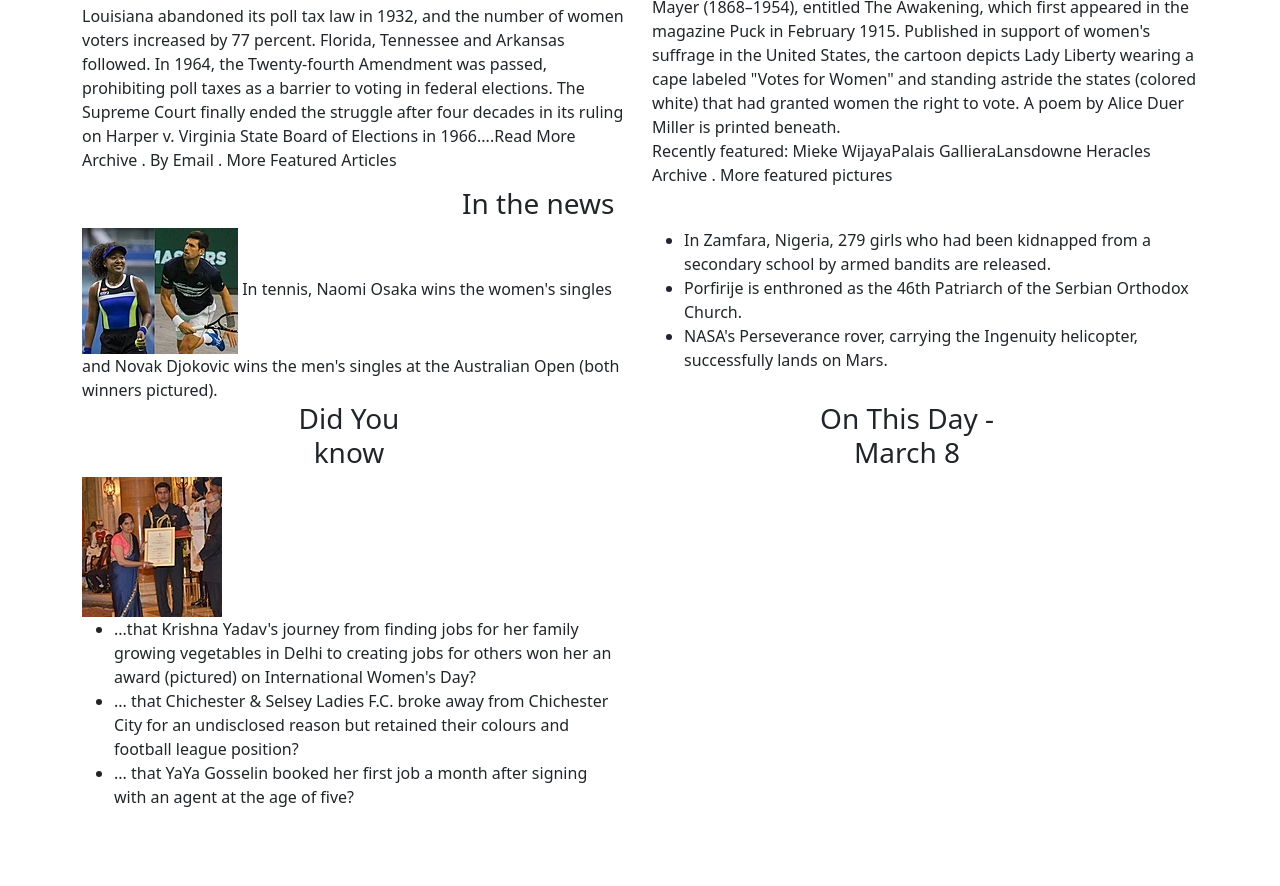
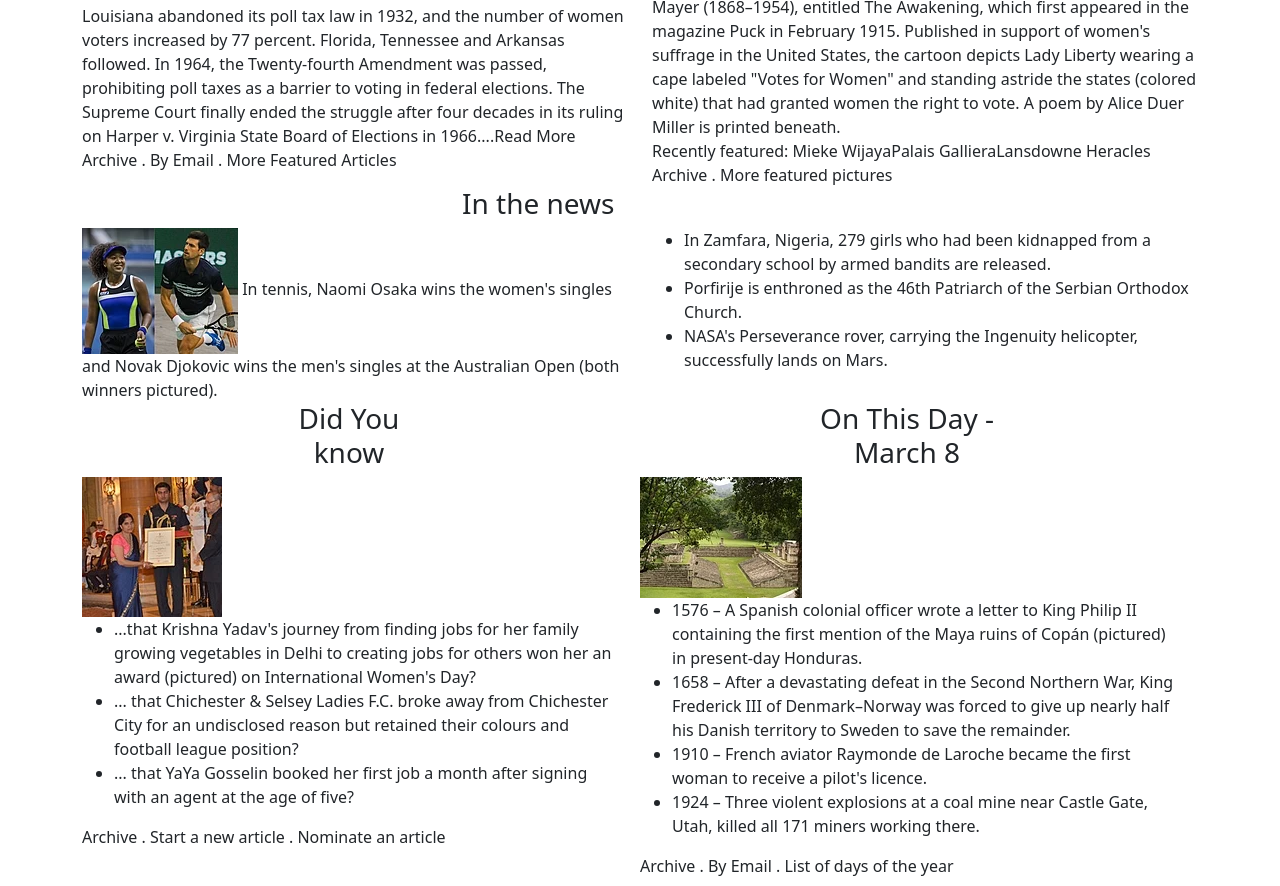
Before and after one commit to naijauser/naijauser.github.io, a plain HTML site: page index.html in a window 1280 px wide. Shown: the part 529-1415 px from the top of the page. Before the commit the page ends 1362 px from the top, so only its background shows below. Drawn offline with nearby package versions, Linux system fonts and the light colour scheme.

Commit message:
did you know tab

```diff
--- a/index.html
+++ b/index.html
@@ -106,12 +106,19 @@
                     <li>... that Chichester & Selsey Ladies F.C. broke away from Chichester City for an undisclosed reason but retained their colours and football league position?</li>
                     <li>... that YaYa Gosselin booked her first job a month after signing with an agent at the age of five? </li>
                 </ul>
-
+                <div>Archive   .  Start a new article  .   Nominate an article</div>
 
               </div>
               <div class="col-6">
                 <div class="col-4 mx-auto text-center"><h3>On This Day - March 8</h3></div>
-
+                <img src="/img/Copán_Ballcourt.jpg" alt="Krishna Yadav receiving the Nari Shakti Puraskar" srcset="">
+                <ul>
+                    <li>1576 – A Spanish colonial officer wrote a letter to King Philip II containing the first mention of the Maya ruins of Copán (pictured) in present-day Honduras.</li>
+                    <li>1658 – After a devastating defeat in the Second Northern War, King Frederick III of Denmark–Norway was forced to give up nearly half his Danish territory to Sweden to save the remainder.</li>
+                    <li>1910 – French aviator Raymonde de Laroche became the first woman to receive a pilot's licence.</li>
+                    <li>1924 – Three violent explosions at a coal mine near Castle Gate, Utah, killed all 171 miners working there.</li>
+                </ul>
+                <div>Archive  .   By Email  .   List of days of the year</div>
 
               </div>
           </div>
```
